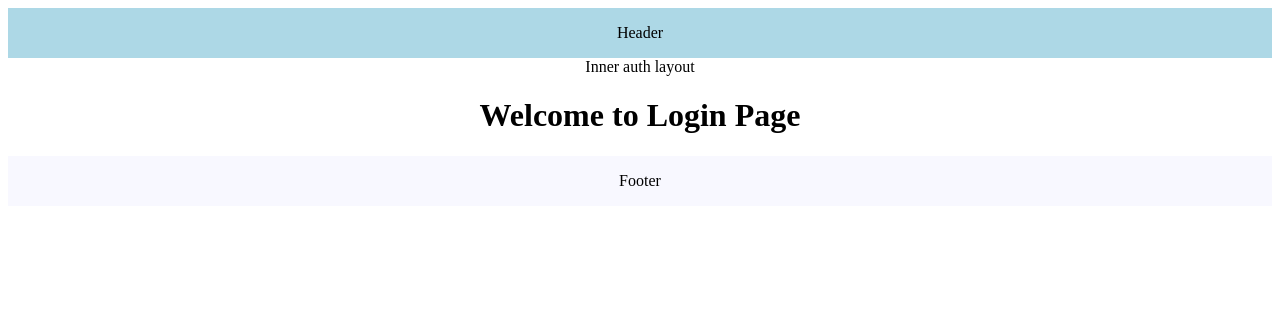
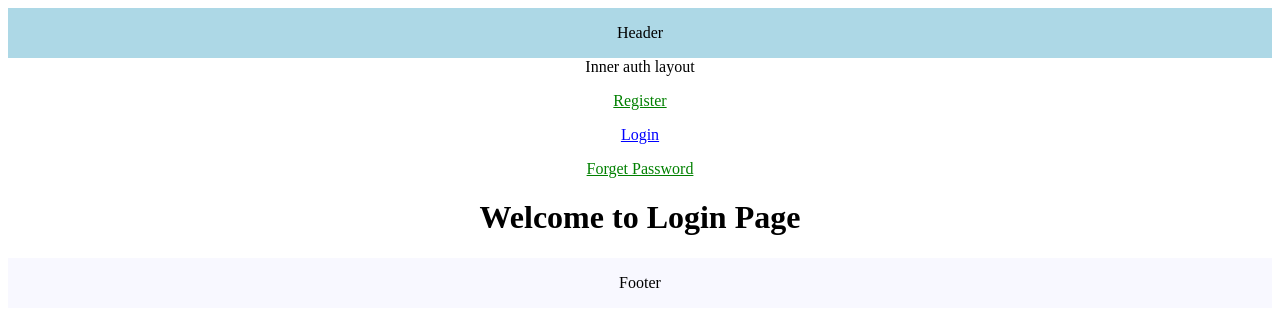
Before and after one commit to Rajitha-Kilaru/nextjs-course, a Next.js app: page /login in a window 1280 px wide. Shown: the top 326 px of the page. Built offline with nearby package versions, Linux system fonts and the light colour scheme.

Commit message:
active-links

```diff
--- a/src/app/(auth)/(with-auth-layout)/layout.tsx
+++ /dev/null
@@ -1,12 +0,0 @@
-export default function authLayout({
-    children,
-  }: {
-    children: React.ReactNode
-  }) {
-    return (
-        <>
-        Inner auth layout
-          {children}
-        </>
-    )
-  }
--- /dev/null
+++ b/src/app/(auth)/layout.tsx
@@ -0,0 +1,28 @@
+"use client";
+import Link from "next/link";
+import { usePathname } from "next/navigation";
+
+export default function authLayout({
+    children,
+  }: {
+    children: React.ReactNode
+  }) {
+    const pathname = usePathname();
+    const navLinks = [
+      {name: "Register", href: "/register"},
+      {name: "Login", href: "/login"},
+      {name: "Forget Password", href: "/forget-password"}
+    ]
+    return (
+        <>
+        Inner auth layout
+        {navLinks.map((item, index) => {
+          const isActive = pathname.startsWith(item.href)
+          return (
+            <p key={index}><Link style={{color: isActive ? "blue": "green"}}  href={item.href}>{item.name}</Link></p>
+          )
+        })}
+          {children}
+        </>
+    )
+  }
```
Also changed, not shown: src/app/(auth)/login/page.tsx (renamed from src/app/(auth)/(with-auth-layout)/login/page.tsx), src/app/(auth)/register/page.tsx (renamed from src/app/(auth)/(with-auth-layout)/register/page.tsx).
